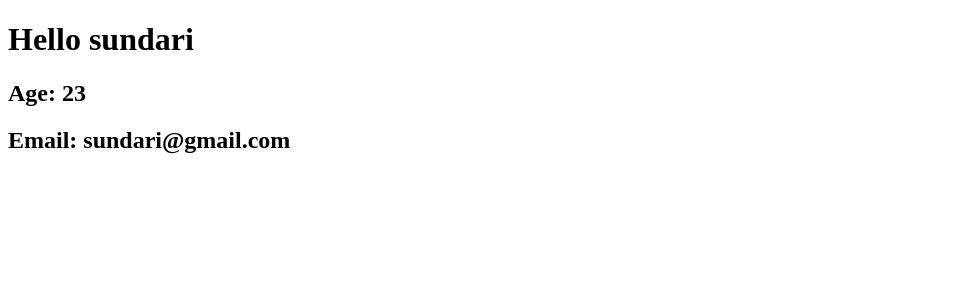
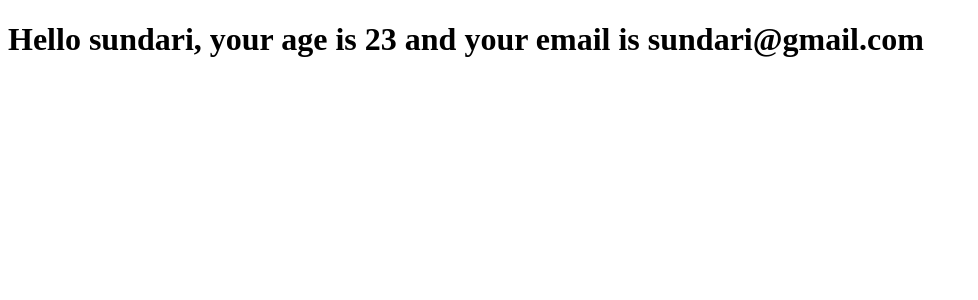
Before and after one commit to omjyotiprakash/reactconcepts, a React (Vite) app: page / in a window 1280 px wide. Shown: the top 300 px of the page, without its empty margins (0-978 px from the left). Built offline with nearby package versions, Linux system fonts and the light colour scheme; the HTML template or start-up script is replaced by a standard one.

Commit message:
Initial commit

```diff
--- a/src/topics/jsx_expression/Jsx_Expression.jsx
+++ b/src/topics/jsx_expression/Jsx_Expression.jsx
@@ -7,9 +7,7 @@ const Jsx_Expression = () => {
   const email = 'sundari@gmail.com'
   return (
     <div>
-      <h1>Hello {name}</h1>
-      <h2>Age: {age}</h2>
-      <h2>Email: {email}</h2>
+      <h1>Hello {name}, your age is {age} and your email is {email}</h1>
     </div>
   )
 }
```
